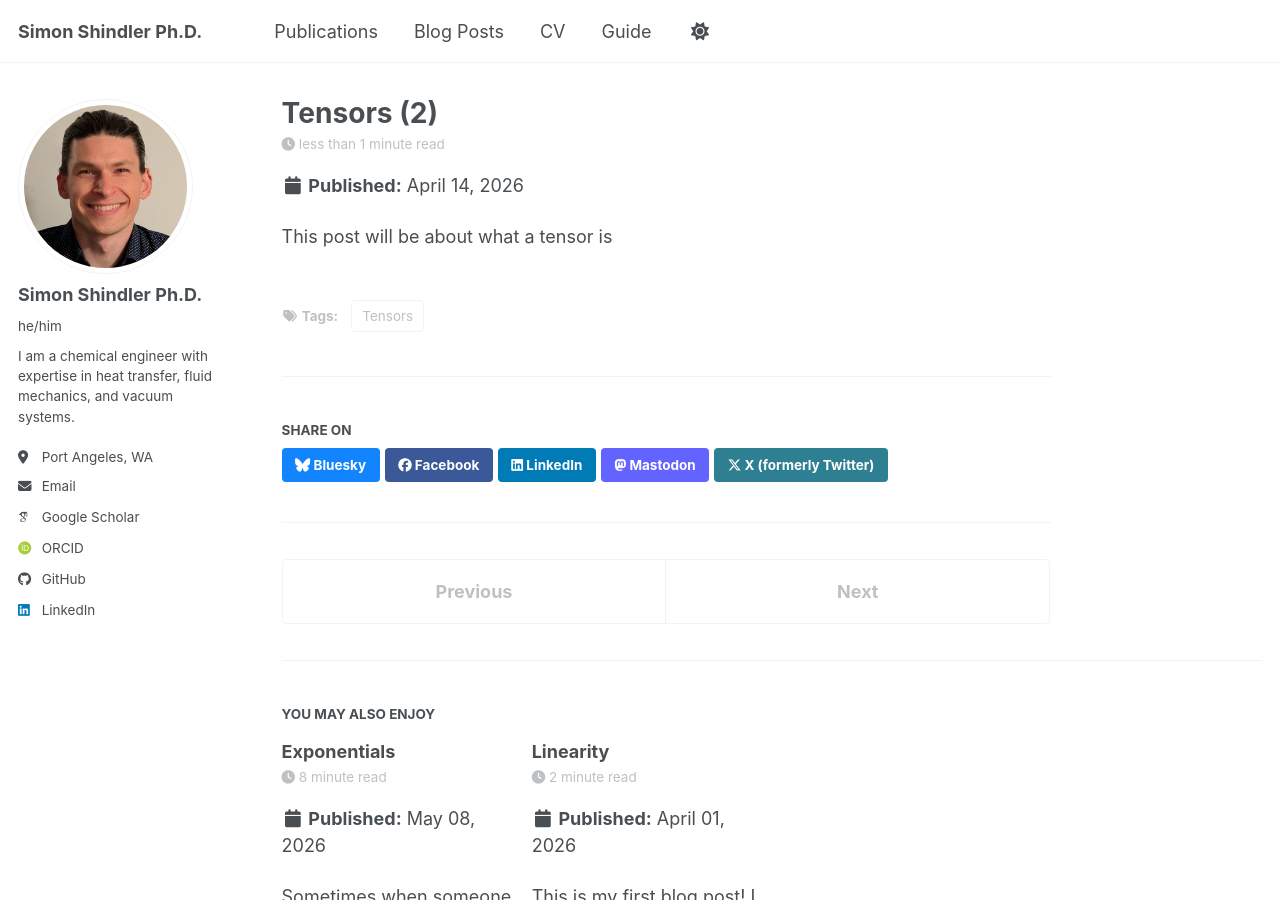
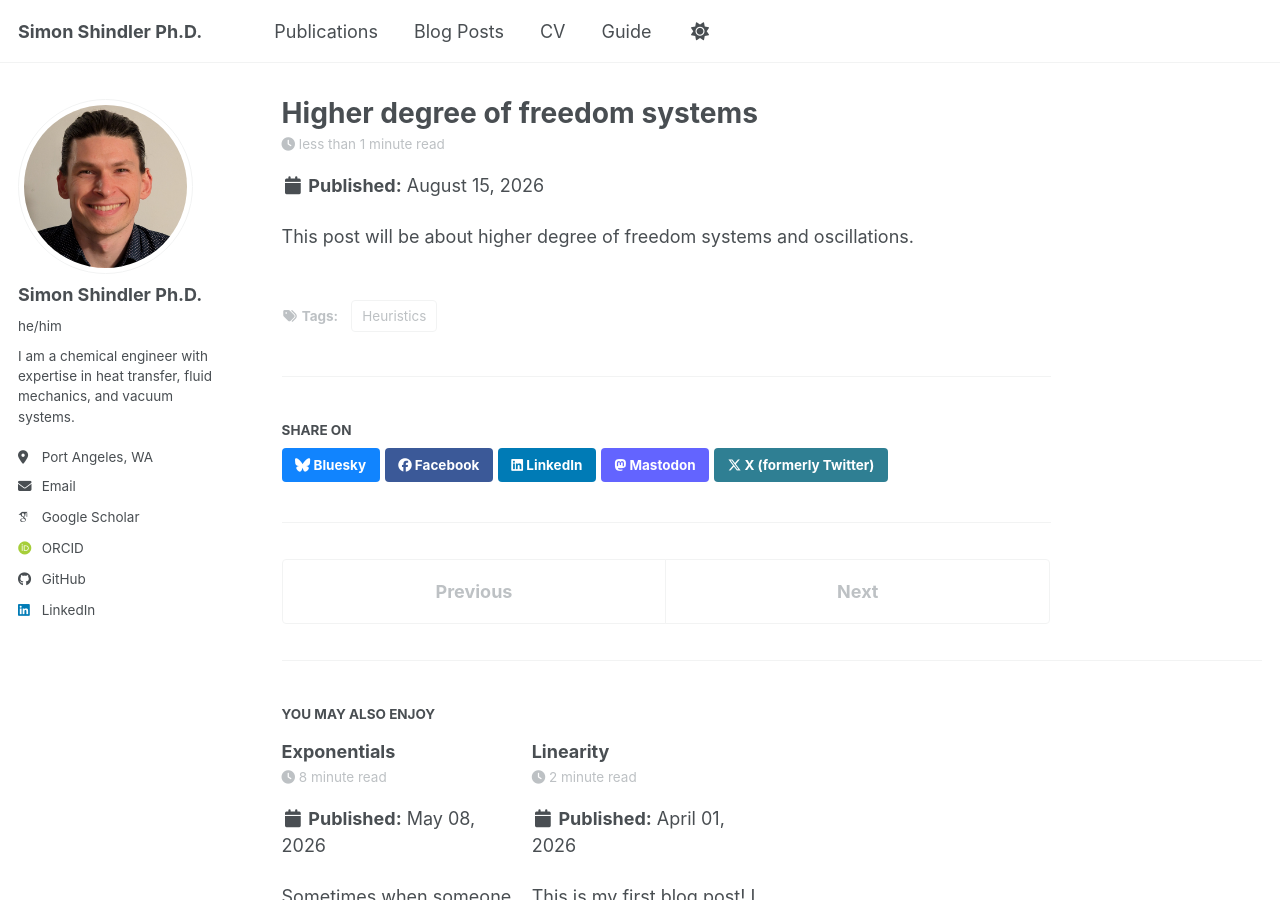
Before and after one commit to sgshindler/sgshindler.github.io, a Jekyll site: the page built from _posts/2024-04-14-Tensors-(2).md, in a window 1280 px wide and 900 px high. Built offline with Jekyll 4.4.1, drawn with Linux system fonts in a browser that asks for light colours; some web fonts are replaced; a script bundle is joined from its source files by our own code; library files that are not in the unit come from our copies.

Commit message:
Revise post to focus on higher degree of freedom systems
Updated the title, date, permalink, and content focus from tensors to higher degree of freedom systems.

```diff
--- a/_posts/2024-04-14-Tensors-(2).md
+++ b/_posts/2024-04-14-Tensors-(2).md
@@ -1,9 +1,9 @@
 ---
-title: 'Tensors (2)'
-date: 2026-04-14
-permalink: /posts/2026/04/Tensors (2)/
+title: 'Higher degree of freedom systems'
+date: 2026-08-15
+permalink: /posts/2026/05/Higher degree of freedom systems/
 tags:
-  - Tensors
+  - Heuristics
 ---
 
-This post will be about what a tensor is
+This post will be about higher degree of freedom systems and oscillations.
```
